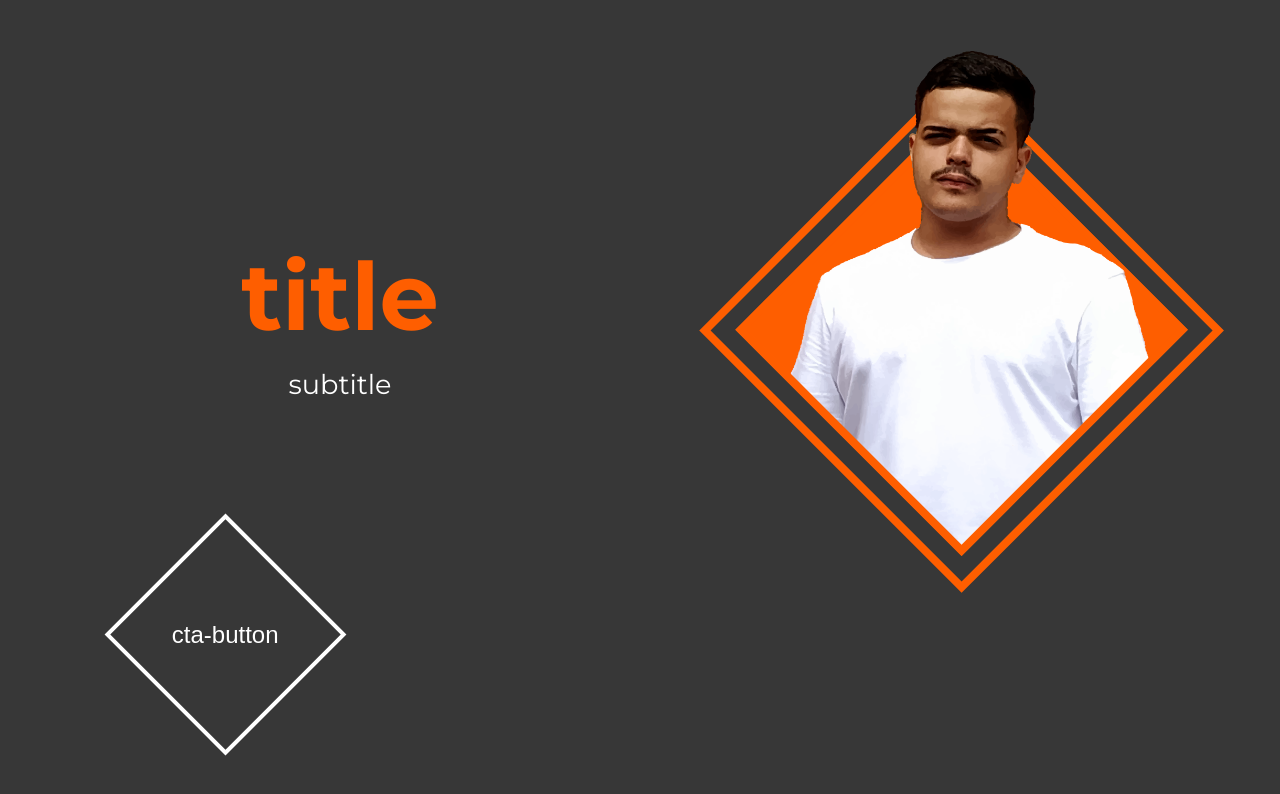
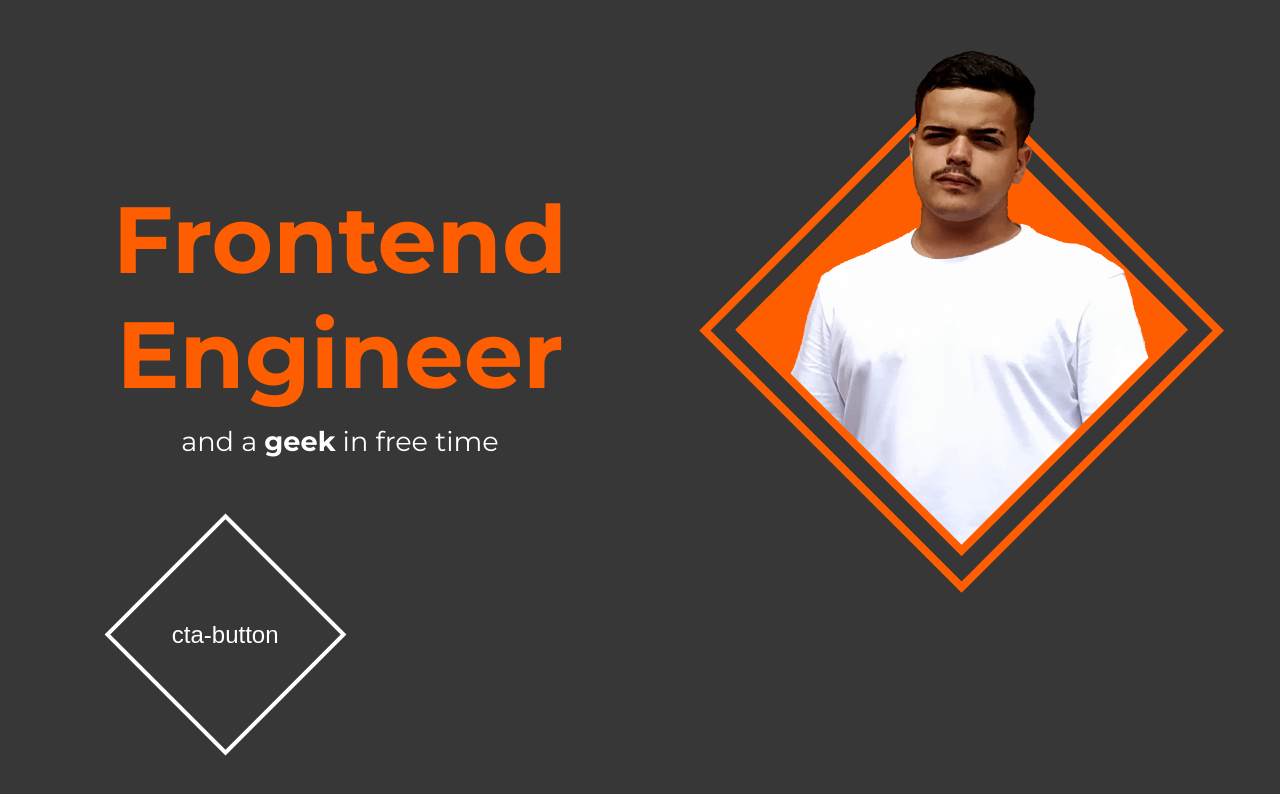
Before and after one commit to mechamobau/personal-website, a React app: page / in a window 1280 px wide. Shown: the top 794 px of the page. Built offline with nearby package versions, Linux system fonts and the light colour scheme; what i18next-chained-backend would draw is missing.

Commit message:
:pencil2: adds tags modifier to the translations

```diff
--- a/src/components/organisms/MainSection/MainSection.tsx
+++ b/src/components/organisms/MainSection/MainSection.tsx
@@ -1,7 +1,7 @@
 import React from "react";
 
 import styled, { css } from "styled-components";
-import { useTranslation } from "react-i18next";
+import { useTranslation, Trans } from "react-i18next";
 import { COLORS } from "@/utils/ui";
 
 import ProfileBox from "./components/ProfileBox";
@@ -102,8 +102,17 @@ const Content = () => {
   return (
     <Wrapper>
       <TextColumn>
-        <Title>{t("content:title")}</Title>
-        <Subtitle>{t("content:subtitle")}</Subtitle>
+        <Title>
+          <Trans i18nKey="content:title">
+            Frontend <br />
+            Engineer
+          </Trans>
+        </Title>
+        <Subtitle>
+          <Trans i18nKey="content:subtitle">
+            and a <strong>geek</strong> in free time{" "}
+          </Trans>
+        </Subtitle>
       </TextColumn>
       <PhotoColumn>
         <ProfileBox />
--- a/src/components/organisms/MainSection/translations/content.en-US.json
+++ b/src/components/organisms/MainSection/translations/content.en-US.json
@@ -1,5 +1,5 @@
 {
-  "title": "Front-end Engineer",
-  "subtitle": "and a geek in free time",
+  "title": "Front-end <1/>Engineer",
+  "subtitle": "and a <1>geek</1> in free time",
   "cta-button": "Let's work together?"
 }
--- a/src/components/organisms/MainSection/translations/content.pt-BR.json
+++ b/src/components/organisms/MainSection/translations/content.pt-BR.json
@@ -1,5 +1,5 @@
 {
-  "title": "Desenvolvedor Front-end",
-  "subtitle": "e um geek no tempo livre",
+  "title": "Desenvolvedor <1/>Front-end",
+  "subtitle": "e um <1>geek</1> no tempo livre",
   "cta-button": "Vamos trabalhar juntos?"
 }
```
